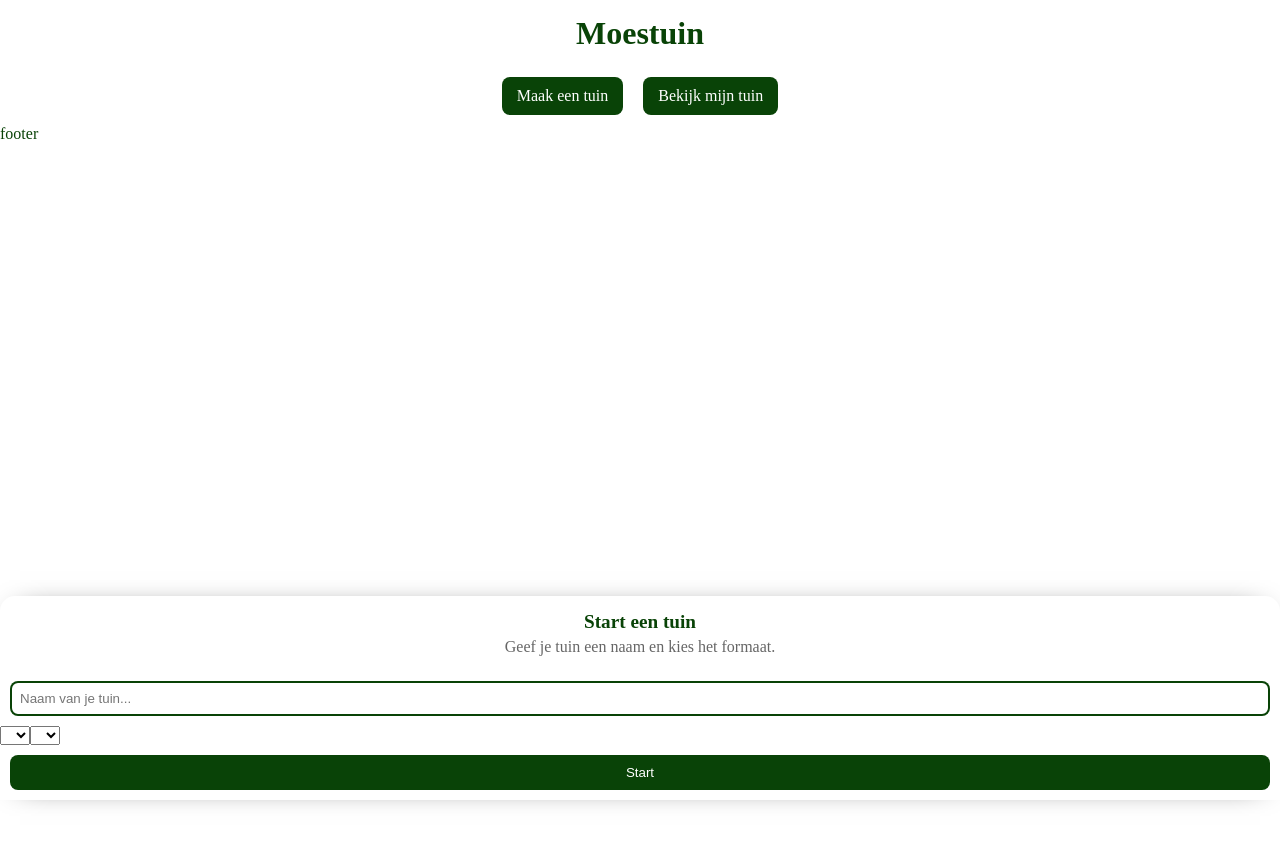
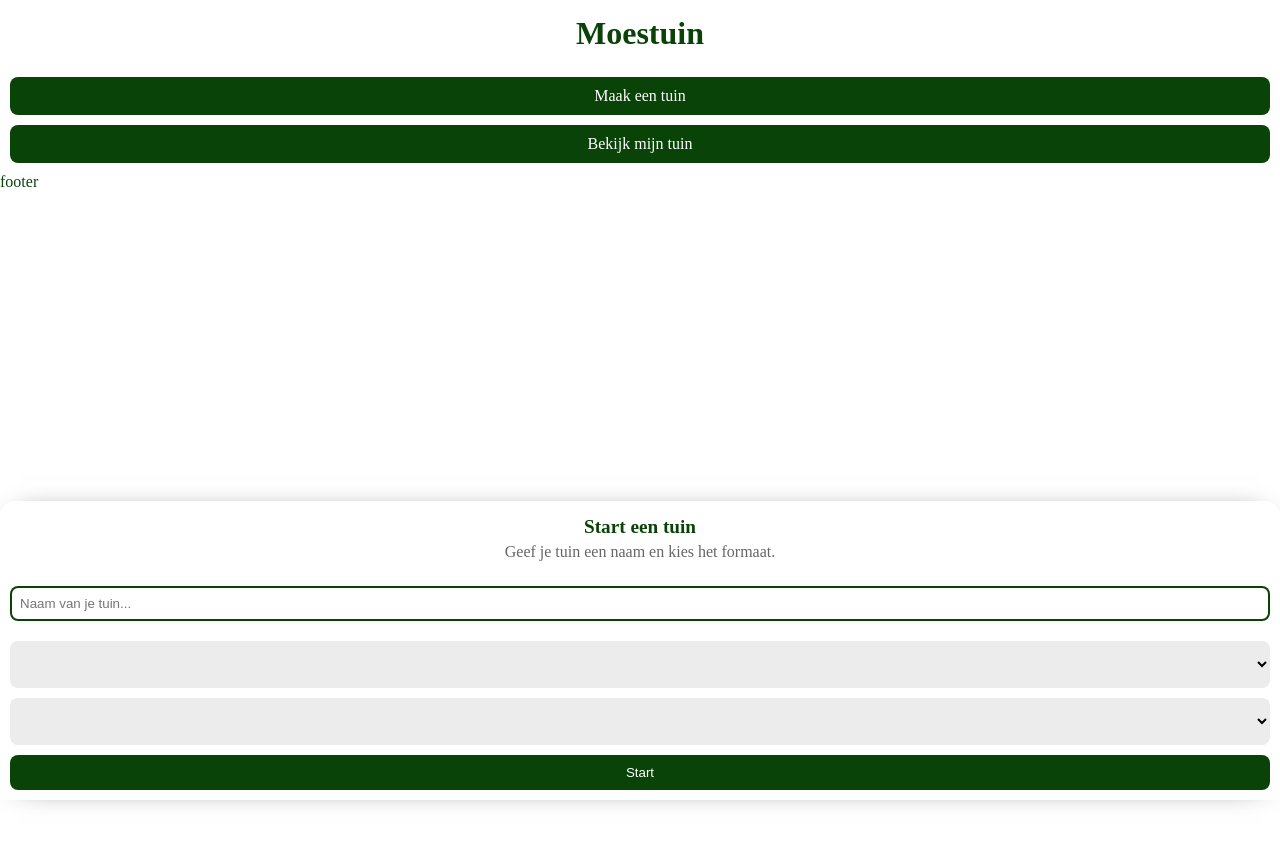
Before and after one commit to Ffyud/moestuin-gui, an Angular app: page / in a window 1280 px wide. Both pictures are taken after a click on the element "Maak een tuin". Shown: the top 844 px of the page. Built offline with nearby package versions, Linux system fonts and the light colour scheme.

Commit message:
change form styling

```diff
--- a/src/styles.css
+++ b/src/styles.css
@@ -36,6 +36,14 @@ body, html {
     width: calc(100% - 40px);
     box-shadow: inset 0px 0px 0px 2px var(--main-color);
 }
+.bottom-modal select {
+    background: #ececec;
+    border: none;
+    padding: 15px;
+    border-radius: 8px;
+    margin: 10px 10px 0px 10px;
+    width: calc(100% - 20px);
+}
 
 .bottom-modal button {
     cursor: pointer;
@@ -70,5 +78,5 @@ body, html {
     border-radius: 8px;
     font-weight: 300;
     margin: 10px;
-    display: inline-block;
+    display: block;
 }
```
